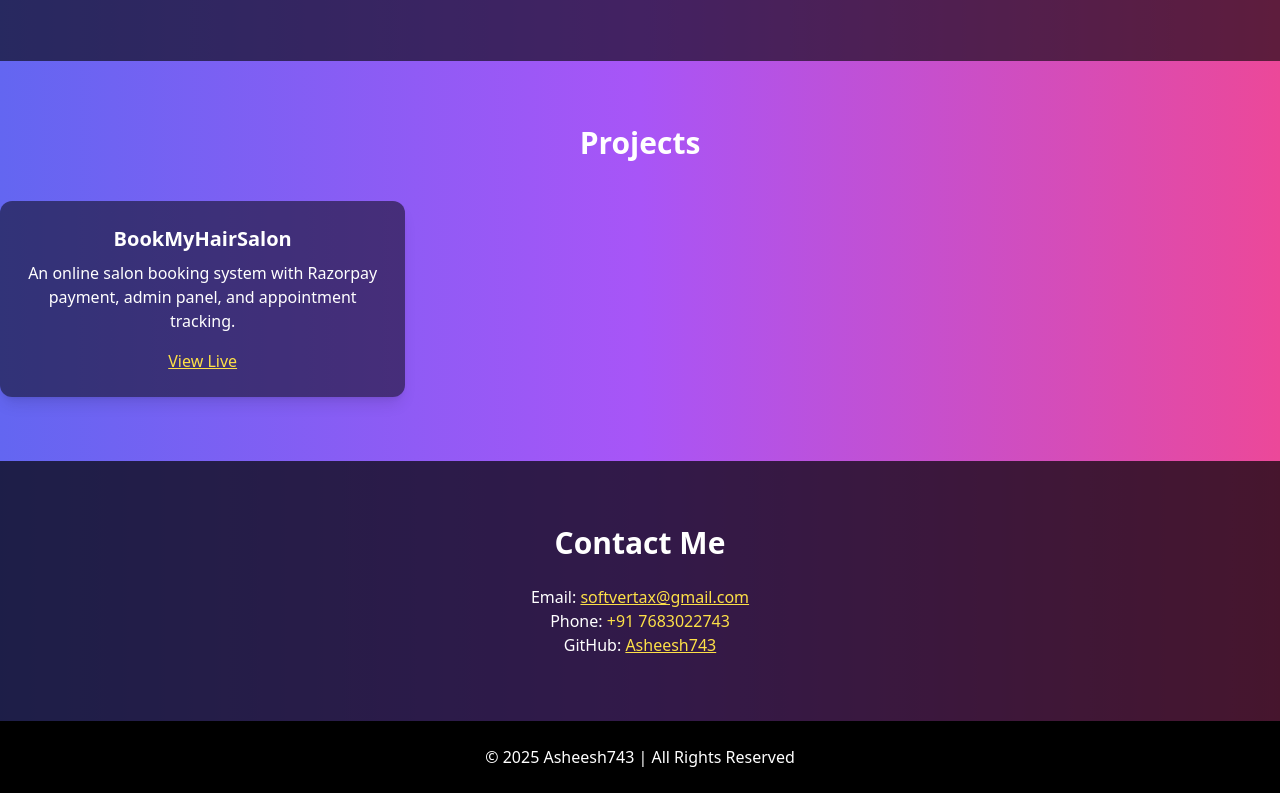
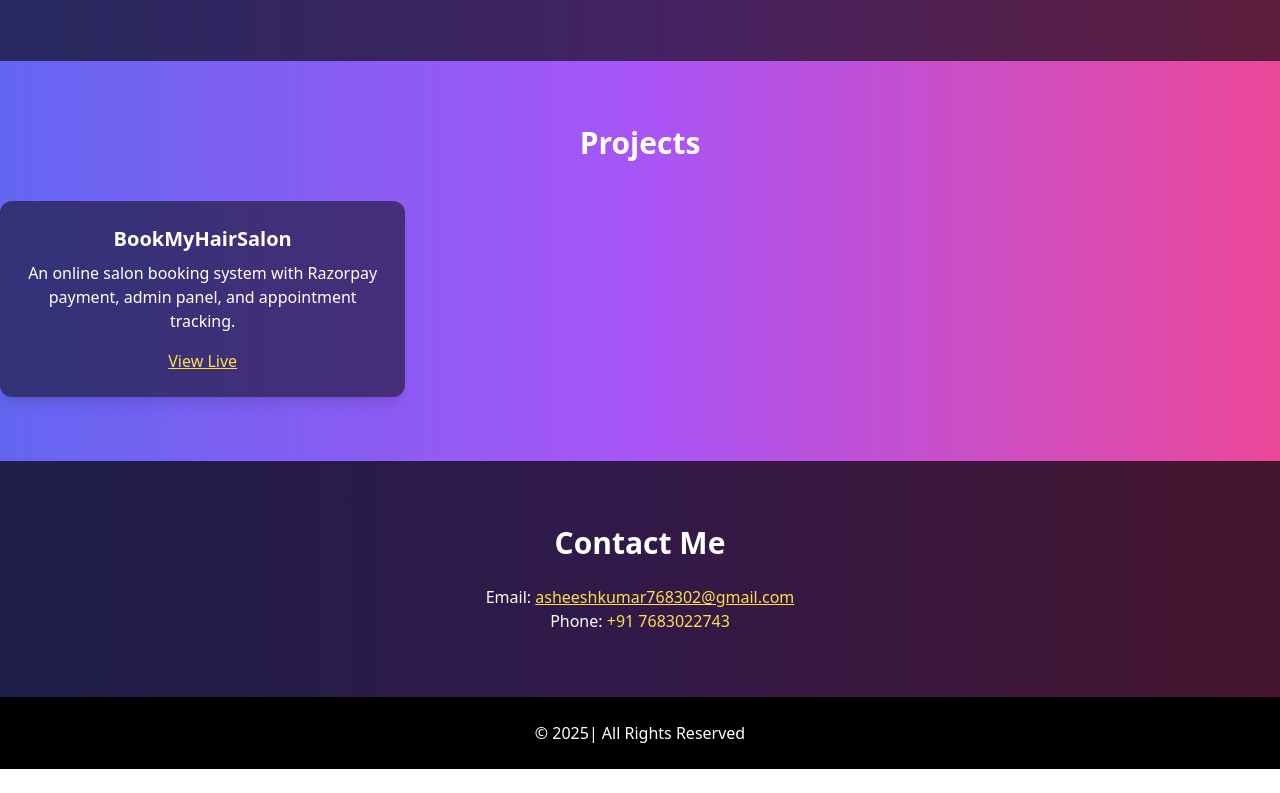
Before and after one commit to Asheesh743/my-portfolio, a plain HTML site: page index.html in a window 1280 px wide. Shown: the part 1028-1821 px from the top of the page. After the commit the page ends 1797 px from the top, so only its background shows below. Drawn offline with nearby package versions, Linux system fonts and the light colour scheme.

Commit message:
Updated portfolio page design

```diff
--- a/index.html
+++ b/index.html
@@ -12,7 +12,7 @@
   <!-- Navbar -->
   <header class="sticky top-0 bg-black bg-opacity-50 shadow-lg z-50">
     <nav class="container mx-auto flex justify-between items-center py-4 px-6">
-      <h1 class="text-2xl font-bold tracking-wide">Asheesh743</h1>
+      <h1 class="text-2xl font-bold tracking-wide">Asheesh</h1>
       <ul class="flex gap-6">
         <li><a href="#about" class="hover:text-yellow-300 transition">About</a></li>
         <li><a href="#projects" class="hover:text-yellow-300 transition">Projects</a></li>
@@ -64,15 +64,15 @@
   <section id="contact" class="py-16 bg-black bg-opacity-70">
     <div class="container mx-auto text-center">
       <h2 class="text-3xl font-bold mb-6">Contact Me</h2>
-      <p>Email: <a href="mailto:softvertax@gmail.com" class="text-yellow-300 underline">softvertax@gmail.com</a></p>
+      <p>Email: <a href="mailto:softvertax@gmail.com" class="text-yellow-300 underline">asheeshkumar768302@gmail.com</a></p>
       <p>Phone: <span class="text-yellow-300">+91 7683022743</span></p>
-      <p>GitHub: <a href="https://github.com/Asheesh743" target="_blank" class="text-yellow-300 underline">Asheesh743</a></p>
+      <!-- <p>GitHub: <a href="https://github.com/Asheesh743" target="_blank" class="text-yellow-300 underline">Asheesh743</a></p> -->
     </div>
   </section>
 
   <!-- Footer -->
   <footer class="bg-black py-6 text-center">
-    <p>© 2025 Asheesh743 | All Rights Reserved</p>
+    <p>© 2025| All Rights Reserved</p>
   </footer>
 
   <script>
```
